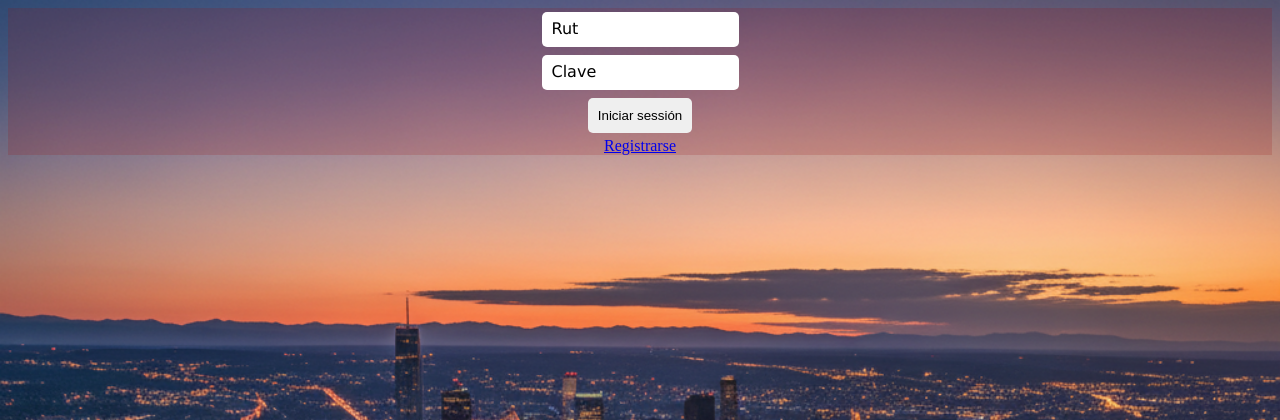
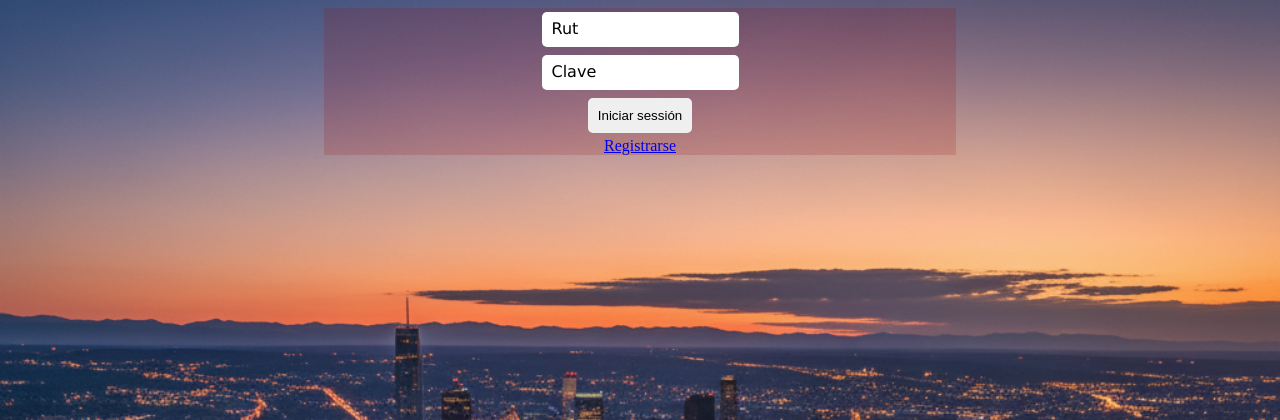
Before and after one commit to starlix234/mibarrioapp, a PHP site: page /Vista/principal.php in a window 1280 px wide. Shown: the top 420 px of the page. Run offline with PHP 8.4, Linux system fonts and the light colour scheme.

Commit message:
mibarrioapp-logincss

```diff
--- a/Vista/principal.php
+++ b/Vista/principal.php
@@ -8,8 +8,8 @@
     <title>Vecino registrar</title>
 </head>
 <body>
-
-<main class="contenedor">
+<section class="container-principal">
+    <main class="contenedor">
     <article>
      <form  class="form" method="post">
                   <?php include("../Controlador/controlador-sesiones.php")?>
@@ -26,5 +26,8 @@
 </main>
 
 
+</section>
+
+
 </body>
 </html>
--- a/assets/css/login.css
+++ b/assets/css/login.css
@@ -4,6 +4,12 @@ body{
   /*background-color:black;*/
     background-repeat: no-repeat;
     background-size: cover;
+
+}
+.container-principal{
+    display: flex;
+    justify-content: center;
+    align-items: center;
 }
 
 .contenedor{
@@ -11,6 +17,7 @@ body{
     justify-content: center;
     background-color: rgba(151, 15, 15, 0.171);
     align-items: center;
+    width:50%;
 }
 .contenedor form {
     display: flex;
@@ -29,5 +36,4 @@ body{
   font-family:Verdana, Geneva, Tahoma, sans-serif;
   font-size:1rem;
   text-transform: capitalize;
-
 }
```
